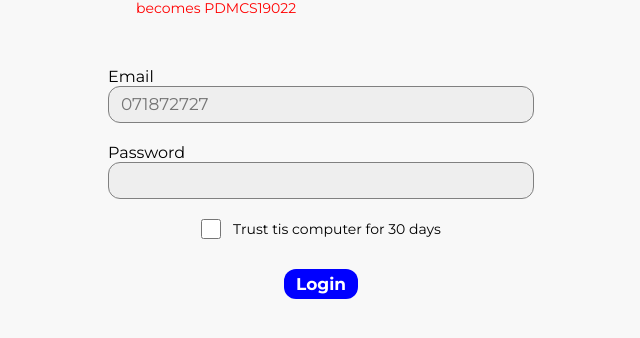
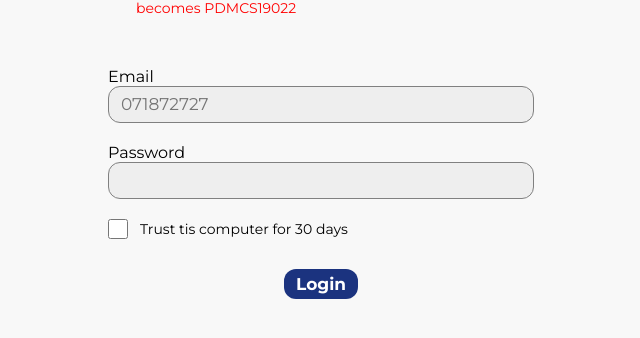
Before and after one commit to HueyWhyte/ttuportal, a React (Create React App) app in the folder client/: page /login in a window 1280 px wide. Shown: the part 350-688 px from the top of the page, without its empty margins (319-959 px from the left). Built offline with nearby package versions, Linux system fonts and the light colour scheme; no server answers.

Commit message:
minor fixes

```diff
--- a/client/src/components/components.js
+++ b/client/src/components/components.js
@@ -67,7 +67,7 @@ export const Container = styled.section`
 
 export const Button = styled.p`
   cursor: pointer;
-  background-color: ${(props) => (props.primary ? "blue" : "red")};
+  background-color: ${(props) => (props.primary ? "#1b337f" : "red")};
   color: white;
   border-radius: 12px;
   margin: 10px auto;
@@ -377,19 +377,6 @@ export const NewsForm = styled.section`
     border: 1px solid grey;
     padding: 8px;
   }
-
-  > p {
-    background-color: grey;
-    padding: 4px 20px;
-    border-radius: 12px;
-    text-align: center;
-    line-height: 30px;
-    margin-left: auto;
-    margin-right: auto;
-    font-weight: bold;
-    color: white;
-    background-color: #1b337f;
-  }
 `;
 
 // book styles
--- a/client/src/pages/AddNews.js
+++ b/client/src/pages/AddNews.js
@@ -1,7 +1,7 @@
 import React, { Component } from "react";
 import { connect } from "react-redux";
 
-import { Container, NewsForm } from ".././components/components";
+import { Container, NewsForm, Button } from ".././components/components";
 import { newNews } from ".././redux/actions/news";
 
 class AddNews extends Component {
@@ -66,9 +66,9 @@ class AddNews extends Component {
             rows="15"
           ></textarea>
 
-          <p className="button" onClick={() => this.onNewsSubmit()}>
+          <Button primary onClick={() => this.onNewsSubmit()}>
             POST
-          </p>
+          </Button>
         </NewsForm>
       </Container>
     );
--- a/client/src/pages/Login.js
+++ b/client/src/pages/Login.js
@@ -63,6 +63,7 @@ class Login extends Component {
           index number. Eg. PD/MCS/19/022 becomes PDMCS19022
         </ExamP>
 
+        <form action="" style={{ display: "flex", flexDirection: "column" }}>
           <TextFieldCon>
             <label htmlFor="email">Email</label>
             <input
@@ -87,7 +88,6 @@ class Login extends Component {
               id="password"
             />
           </TextFieldCon>
-
           <TextFieldCon
             style={{
               display: "flex",
@@ -104,9 +104,14 @@ class Login extends Component {
             <p>Trust tis computer for 30 days</p>
           </TextFieldCon>
 
-        <Button primary onClick={this.loginUser}>
+          <Button
+            primary
+            onClick={this.loginUser}
+            style={{ marginLeft: "auto", marginRight: "auto" }}
+          >
             Login
           </Button>
+        </form>
       </Container>
     );
   }
```
Lines whose indentation alone changed are shown as unchanged.
